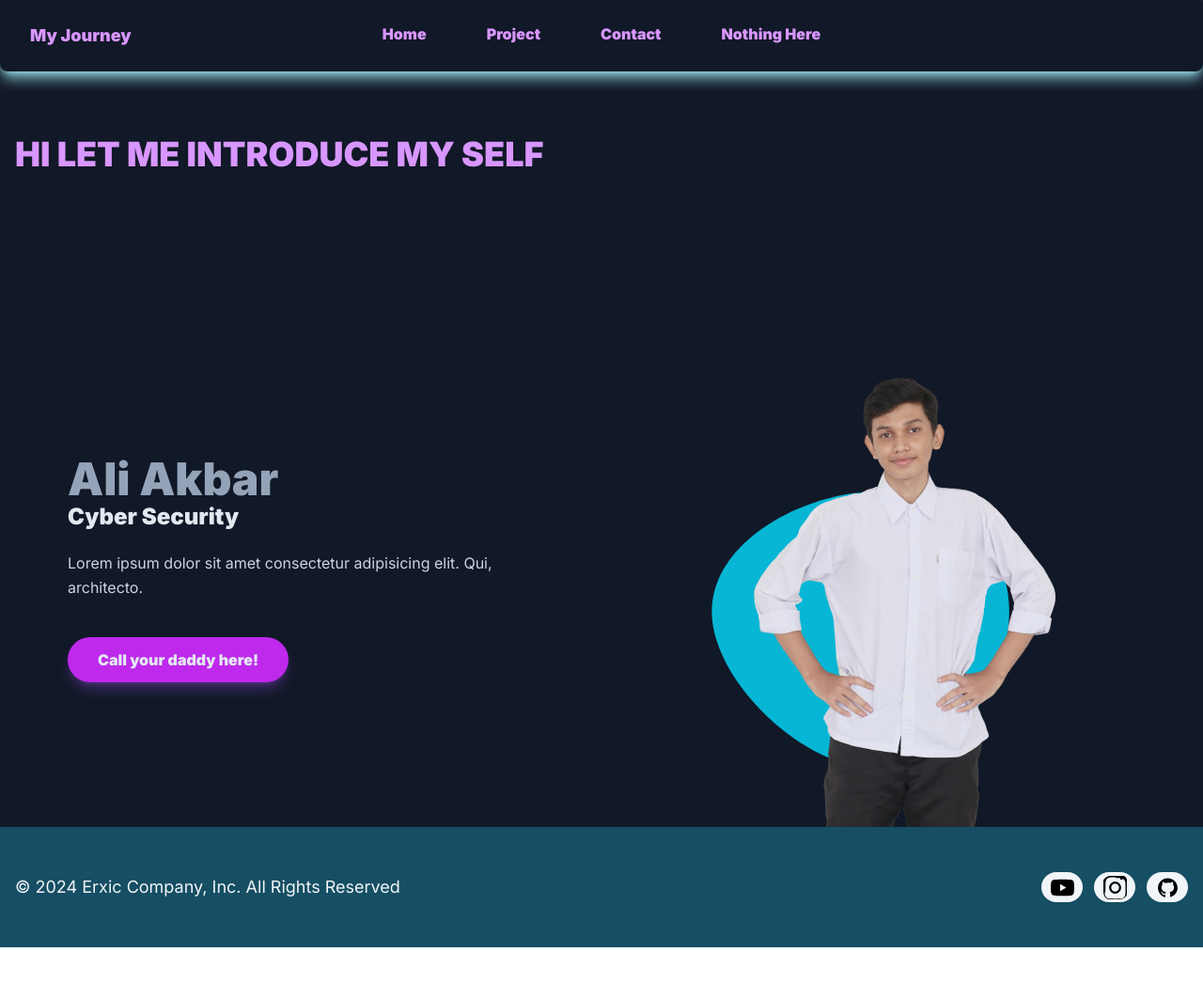
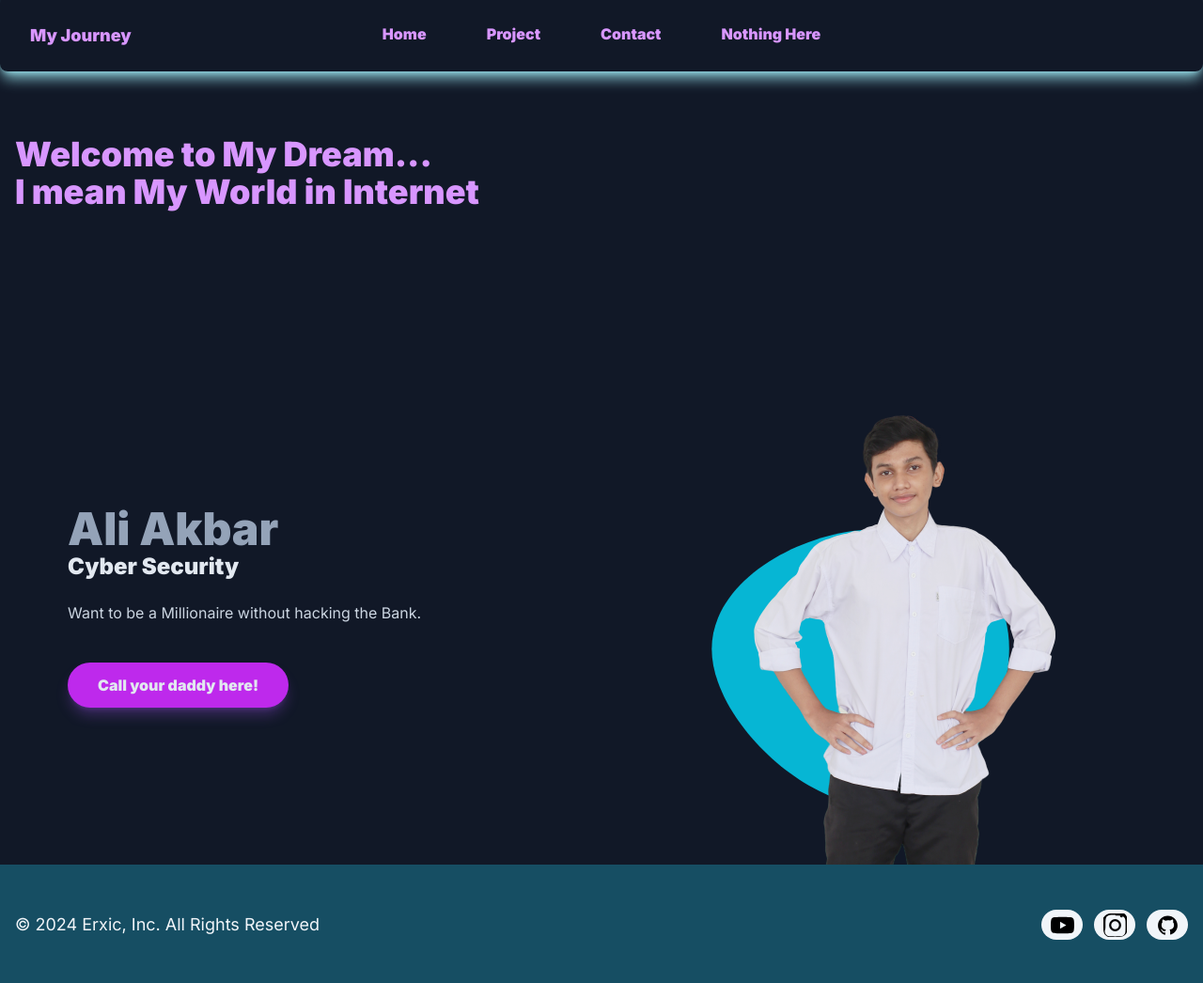
Before and after one commit to erxic/Portfolio, a website: page index.html in a window 1280 px wide. Shown: the whole page at 94% size. Before the commit the page ends 1008 px from the top, so only its background shows below. Drawn offline with Linux system fonts and the light colour scheme.

Commit message:
index changed

```diff
--- a/index.html
+++ b/index.html
@@ -64,7 +64,7 @@
           <div class="w-full self-center px-4 lg:w-1/2 lg:px-14">
             <span class="inline-block font-bold text-slate-400 text-4xl lg:text-5xl">Ali Akbar</span>
             <h2 class="font-semibold text-slate-200 text-lg mb-5 lg:text-2xl">Cyber Security</h2>
-            <p class="font-medium text-slate-300 mb-10 leading-relaxed">Lorem ipsum dolor sit amet consectetur adipisicing elit. Qui, architecto.</p>
+            <p class="font-medium text-slate-300 mb-10 leading-relaxed">Want to be a Millionaire without hacking the Bank.</p>
 
             <a
               href="contact.html"
@@ -91,7 +91,7 @@
     <footer class="bg-cyan-900 text-white py-12 mt-auto">
       <div class="container mx-auto px-4">
         <div class="flex justify-between items-center">
-          <h4 class="font-medium text-lg text-slate-100">© 2024 Erxic Company, Inc. All Rights Reserved</h4>
+          <h4 class="font-medium text-lg text-slate-100">© 2024 Erxic, Inc. All Rights Reserved</h4>
           <div class="flex space-x-3 items-center">
             <!-- YouTube -->
             <a href="https://www.youtube.com/@erxic" target="_blank" class="w-11 h-8 bg-slate-100 hover:bg-slate-600 hover:shadow-white hover:shadow-md flex justify-center items-center transition duration-300 ease-in-out rounded-full">
--- a/script.js
+++ b/script.js
@@ -3,7 +3,7 @@ document.addEventListener("DOMContentLoaded", function () {
   const animations = [
     {
       element: document.getElementById("index-animate"),
-      text: "HI LET ME INTRODUCE MY SELF",
+      text: "Welcome to My Dream...\n I mean My World in Internet",
       typingSpeed: 110,
       charIndex: 0,
     },
@@ -20,7 +20,13 @@ document.addEventListener("DOMContentLoaded", function () {
     const { element, text, typingSpeed, charIndex } = animation;
 
     if (element && charIndex < text.length) {
-      element.innerHTML = text.substring(0, charIndex + 1);
+      // Handle newline characters by adding <br>
+      if (text.charAt(charIndex) === "\n") {
+        element.innerHTML += "<br>";
+      } else {
+        element.innerHTML += text.charAt(charIndex);
+      }
+
       animation.charIndex++;
       setTimeout(() => typeText(animation), typingSpeed);
     }
@@ -29,10 +35,7 @@ document.addEventListener("DOMContentLoaded", function () {
   // Memanggil fungsi typeText untuk setiap animasi jika elemennya ada
   animations.forEach((animation) => {
     if (animation.element) {
-      console.log(`Starting animation for element with text: ${animation.text}`);
       typeText(animation);
-    } else {
-      console.warn(`Element not found for text: ${animation.text}`);
     }
   });
 });
@@ -65,32 +68,3 @@ window.addEventListener("click", function (e) {
     navMenu.classList.add("hidden");
   }
 });
-
-//contact
-// document.getElementById("contact-form").addEventListener("submit", function (event) {
-//   event.preventDefault(); // Prevent the default form submission
-
-//   const formData = new FormData(this);
-
-//   fetch(this.action, {
-//     method: this.method,
-//     body: formData,
-//     headers: {
-//       Accept: "application/json",
-//     },
-//   })
-//     .then((response) => {
-//       if (!response.ok) {
-//         throw new Error("Network response was not ok " + response.statusText);
-//       }
-//       return response.json(); // Parse response as JSON
-//     })
-//     .then((data) => {
-//       alert("Your message has been sent successfully!");
-//       this.reset(); // Reset the form
-//     })
-//     .catch((error) => {
-//       alert("There was an error sending your message. Please try again.");
-//       console.error("Error:", error);
-//     });
-// });
--- a/src/css/input.css
+++ b/src/css/input.css
@@ -73,3 +73,7 @@ a.button {
   transform: translateX(-50%) scale(1); /* Ensure the SVG maintains its size */
   z-index: 0; /* Lower z-index to be behind */
 }
+
+.text-newline {
+  display: block;
+}
```
Also changed, not shown: contact.html (+2 -2 lines), css/style.css.
